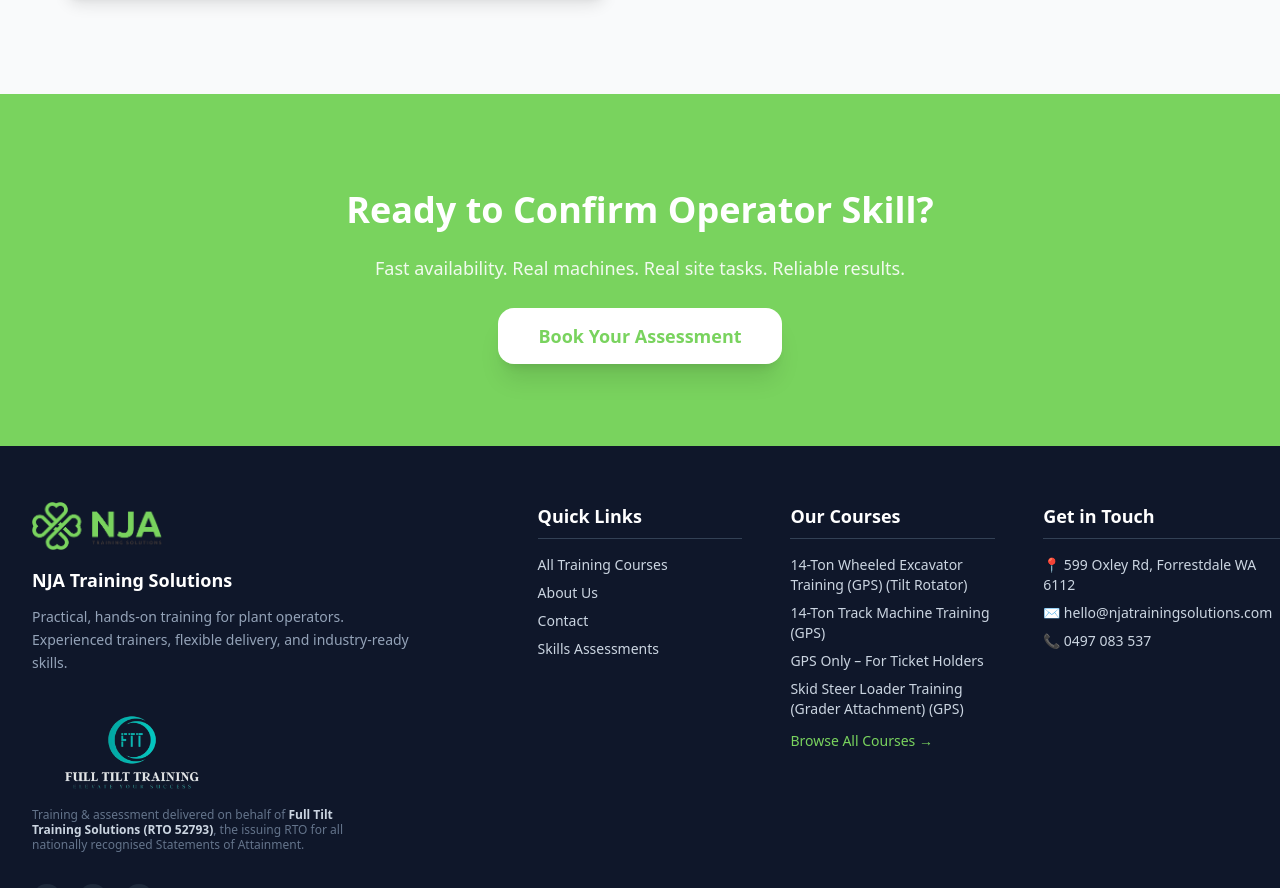
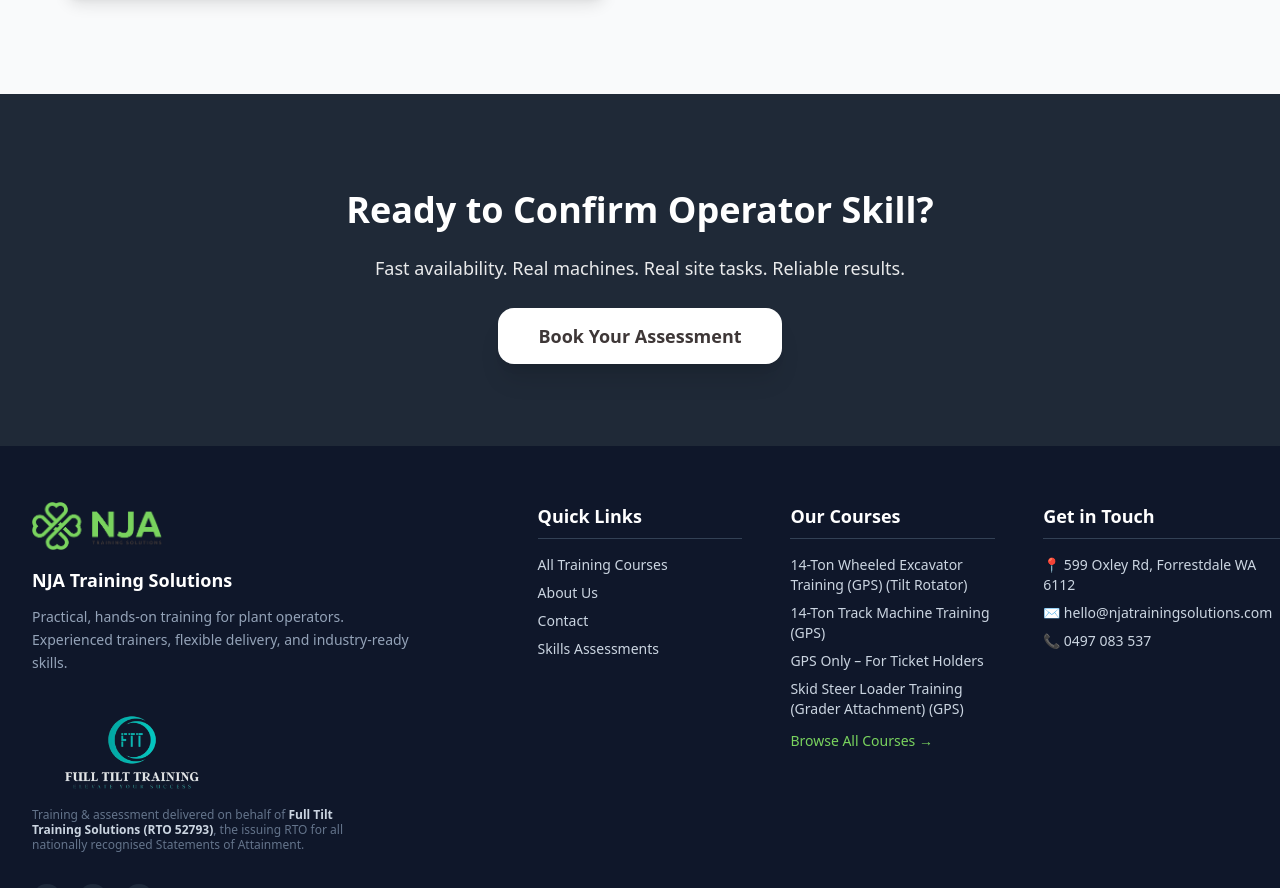
Before and after one commit to aidanarmstrong/nja-training-web, a React (Vite) app: page /skills-assessment in a window 1280 px wide. Shown: the part 2635-3523 px from the top of the page. Built offline with nearby package versions, Linux system fonts and the light colour scheme; what @dr.pogodin/react-helmet would draw is missing.

Commit message:
another small fix

```diff
--- a/src/Screens/SkillsAssessmentScreen/SkillsAssessmentScreen.tsx
+++ b/src/Screens/SkillsAssessmentScreen/SkillsAssessmentScreen.tsx
@@ -191,7 +191,7 @@ const SkillsAssessmentScreen = () => {
             </section>
 
             {/* CTA */}
-            <section className="relative w-full py-24 px-6 bg-primary text-white text-center">
+            <section className="relative w-full py-24 px-6 bg-gray-800 text-white text-center">
                 <motion.h2
                     initial="hidden"
                     animate="show"
@@ -209,7 +209,7 @@ const SkillsAssessmentScreen = () => {
                     href={`mailto:hello@njatrainingsolutions.com?subject=${encodeURIComponent(
                         "Book a Skills Assessment"
                     )}`}
-                    className="bg-white text-primary font-semibold text-lg px-10 py-4 rounded-2xl shadow-xl hover:bg-gray-200 transition"
+                    className="bg-white text-secondary font-semibold text-lg px-10 py-4 rounded-2xl shadow-xl hover:bg-gray-200 transition"
                 >
                     Book Your Assessment
                 </a>
```
